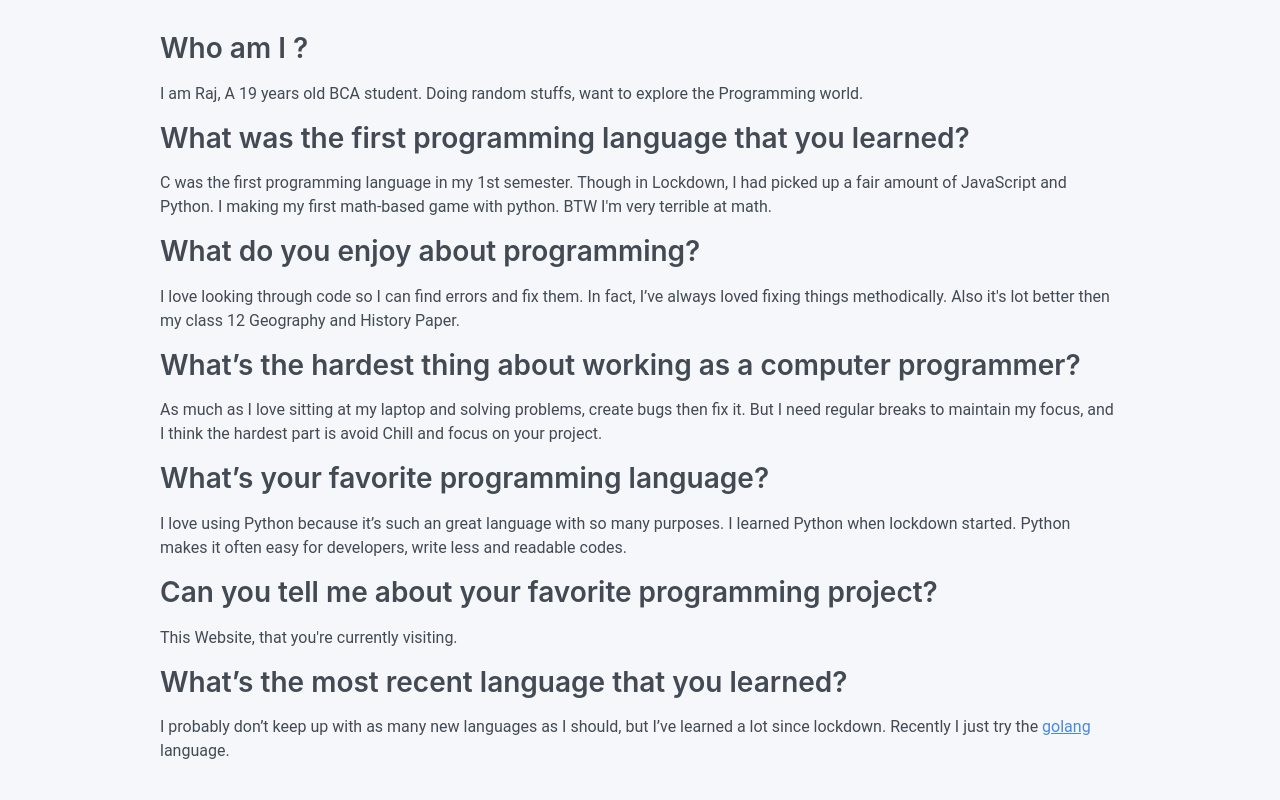
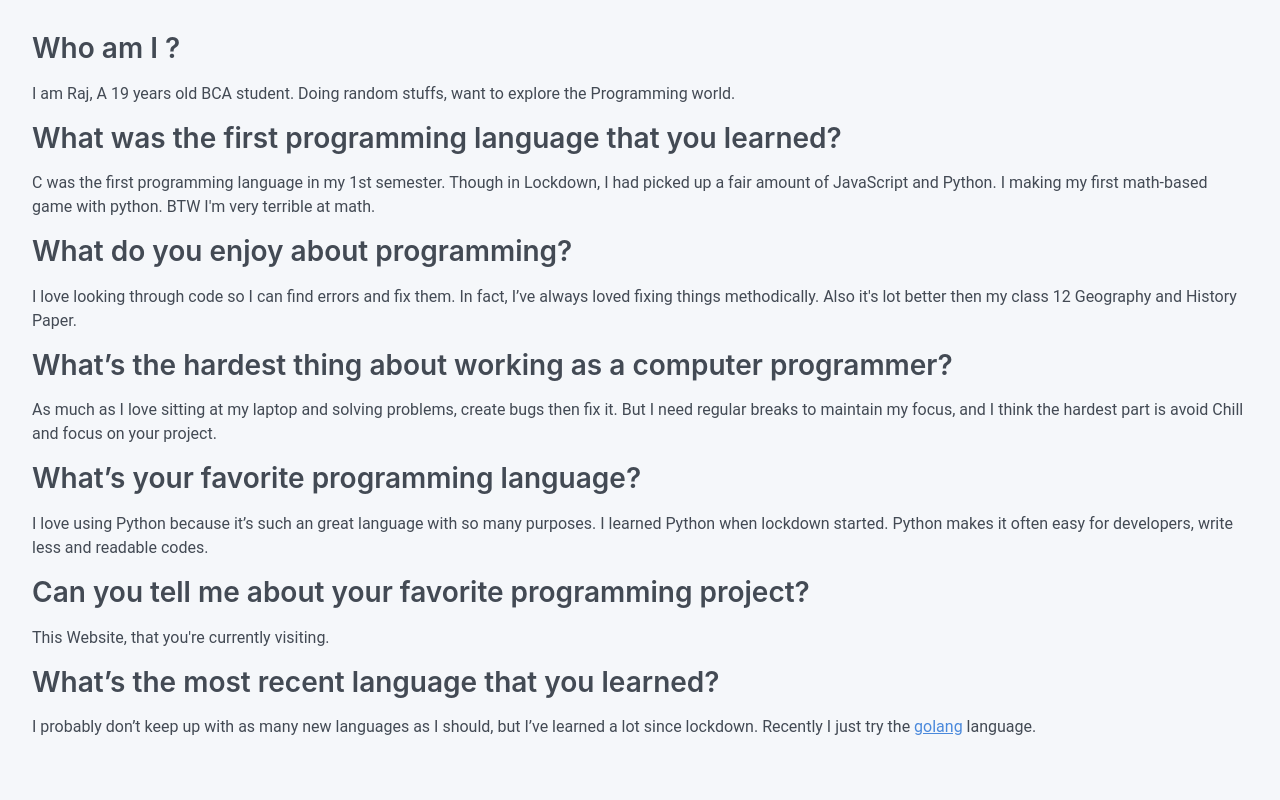
Before and after one commit to Raj-kar/My-Resume, a Flask app: page /about-Raj in a window 1280 px wide. Run offline with Flask 2, Linux system fonts and the light colour scheme; some libraries are stand-ins or nearby versions.

Commit message:
Update about page

```diff
--- a/templates/about.html
+++ b/templates/about.html
@@ -10,9 +10,7 @@
     <style>
         body {
             text-align: left;
-            margin-left: 10rem;
-            margin-right: 10rem;
-            margin-top: 2rem;
+            margin: 2rem;
         }
     </style>
 </head>
```
